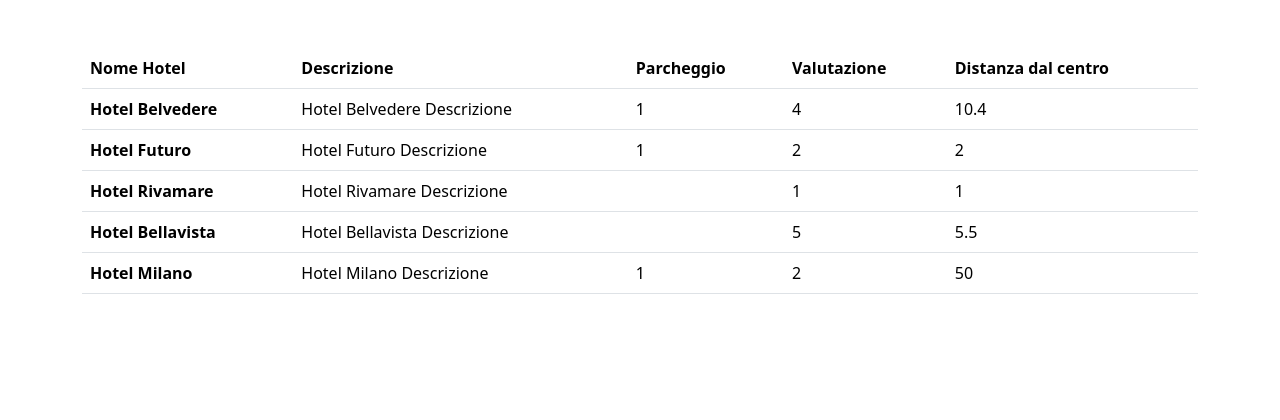
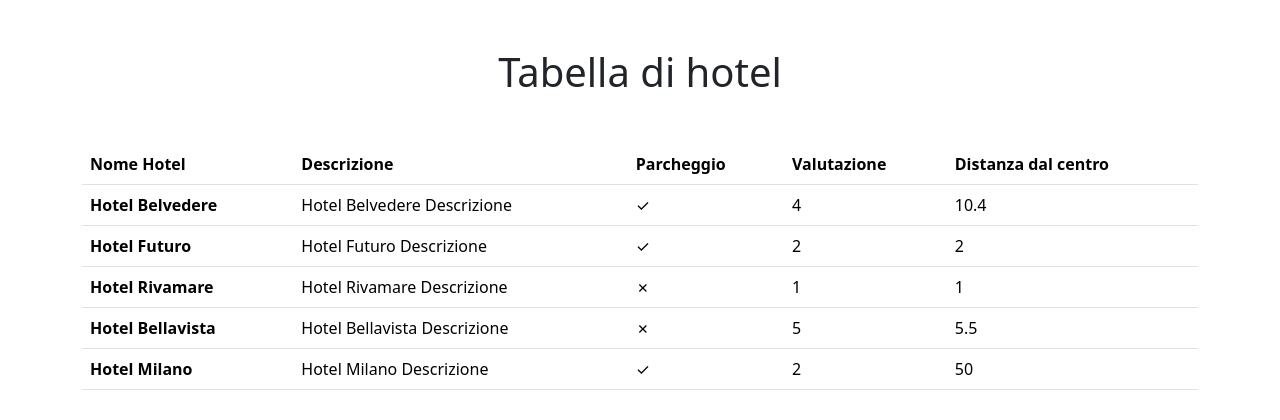
Before and after one commit to MattiaUsai/php-hotel, a PHP site: page / in a window 1280 px wide. Shown: the top 420 px of the page. Run offline with PHP 8.4, Linux system fonts and the light colour scheme.

Commit message:
[UPD]ADDED COMMENT

```diff
--- a/index.php
+++ b/index.php
@@ -47,13 +47,17 @@
     <meta charset="UTF-8">
     <meta name="viewport" content="width=device-width, initial-scale=1.0">
     <title>Document</title>
+    <!-- IMPORT BOOTSTRAP -->
     <link href="https://cdn.jsdelivr.net/npm/bootstrap@5.3.3/dist/css/bootstrap.min.css" rel="stylesheet" integrity="sha384-QWTKZyjpPEjISv5WaRU9OFeRpok6YctnYmDr5pNlyT2bRjXh0JMhjY6hW+ALEwIH" crossorigin="anonymous">
 <script src="https://cdn.jsdelivr.net/npm/bootstrap@5.3.3/dist/js/bootstrap.bundle.min.js" integrity="sha384-YvpcrYf0tY3lHB60NNkmXc5s9fDVZLESaAA55NDzOxhy9GkcIdslK1eN7N6jIeHz" crossorigin="anonymous"></script>
 </head>
 <body>
 <div class="container-md pt-5">
-    <table class="table">
+    <h1 class="text-center mb-5">Tabella di hotel</h1>
+    <!-- TABELLA HOTEL -->
+    <table class="table ">
         <thead>
+            <!-- INTESTAZIONE TABELLA -->
             <tr>
             <th scope="col">Nome Hotel</th>
             <th scope="col">Descrizione</th>
@@ -63,20 +67,24 @@
             </tr>
         </thead>
         <tbody>
+            <!-- INIZIO FOREACH -->
             <?php foreach($hotels as $hotel) {?>
-
-
             <tr>
+                <!-- NOME HOTEL -->
                 <th scope="row"><?php echo $hotel['name'];?></th>
+                <!-- DESCRIZIONE HOTEL -->
                 <td><?php echo $hotel['description'];?></td>
-      <td><?php echo $hotel['parking'];?> </td>
+                <!-- PARCHEGGIO HOTEL CON CONDIZIONE  -->
+                <td><?php if($hotel['parking']) {echo '&checkmark;';}else{echo '&cross;';} ;?> </td>
+                <!-- VOTO HOTEL -->
                 <td><?php echo $hotel['vote'];?></td>
+                <!-- DISTANZA DAL CENTRO DELL'HOTEL -->
                 <td><?php echo $hotel['distance_to_center'];?></td>
             </tr>
-
-    <?php } ?>
+            <?php } ?><!--FINE FOREACH-->
         </tbody>
     </table>
+
 </div>
 </body>
 </html>
```
Lines whose indentation alone changed are shown as unchanged.
